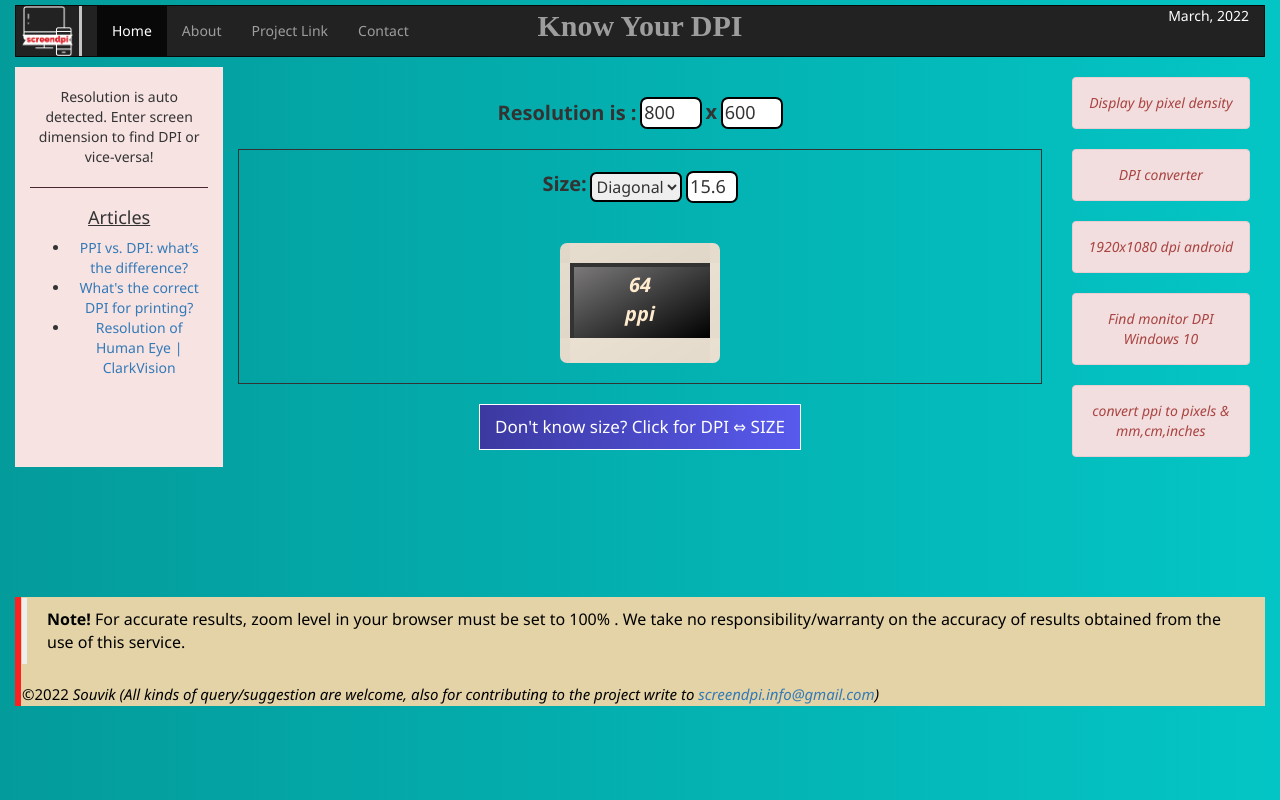
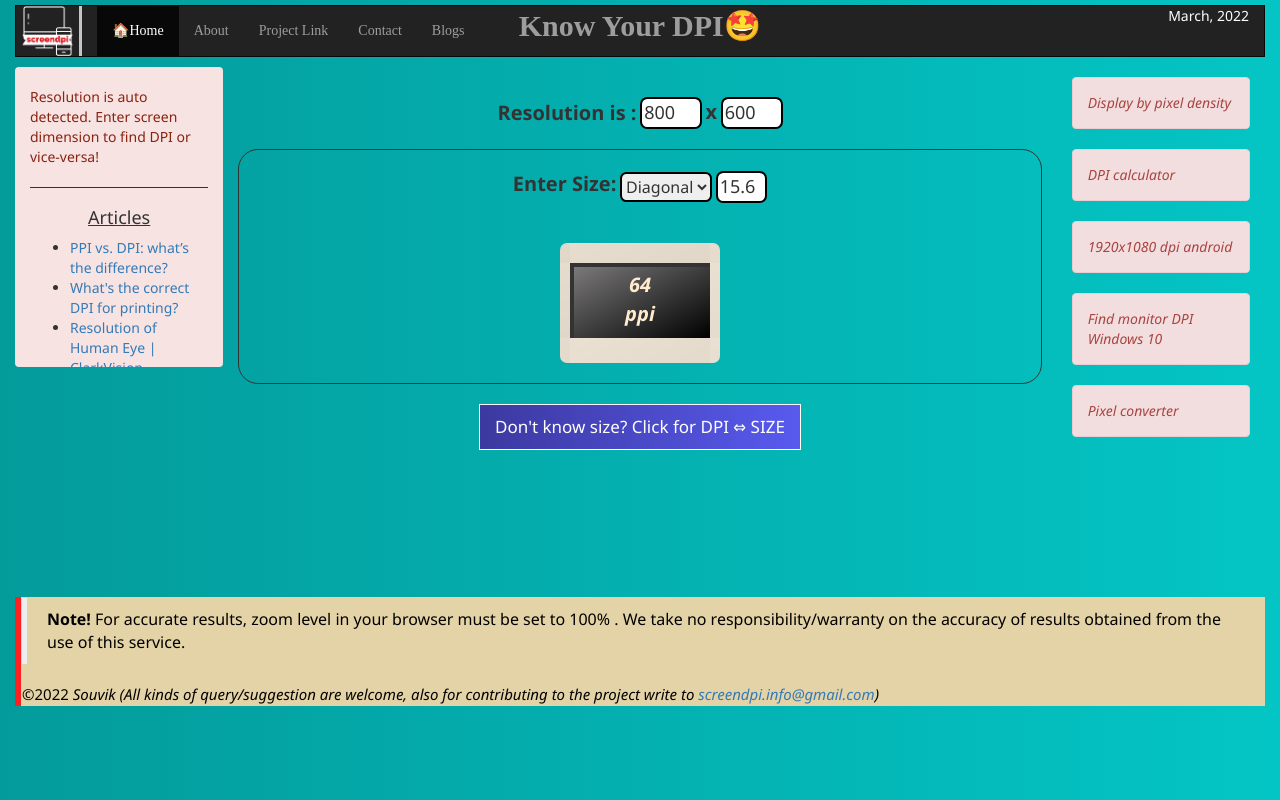
Before and after one commit to souvikxyz/projkyd, a plain HTML site: page index.html in a window 1280 px wide. Drawn offline with nearby package versions, Linux system fonts and the light colour scheme; a web font is replaced by a local one.

Commit message:
Update index.html

```diff
--- a/index.html
+++ b/index.html
@@ -18,6 +18,7 @@
   <script src="https://maxcdn.bootstrapcdn.com/bootstrap/3.4.1/js/bootstrap.min.js"></script>
   <link rel="stylesheet" href="css/style.css">
   <script type="text/javascript" src="js/functionality.js" defer></script>
+  <link href='https://fonts.googleapis.com/css?family=Capriola' rel='stylesheet'>
   <style>
     .navbar {
       margin-bottom: 0;
@@ -56,8 +57,8 @@
   <div class="container-fluid">
     <div class="navbar-header">
       <div class="navbar-brand">
-      <p class="navbar-text"><b>Know Your DPI</b></p>
-      <img  src="assets/logotemp.png" alt="check screen dpi" style="height:50px;width: 60px;">
+      <p class="navbar-text" ><b>Know Your DPI&#129321;</b></p>
+      <img  src="assets/logotemp.png" alt="check screen dpi" style="height:50px; width: 60px;">
 
     </div>
     <button type="button" class="navbar-toggle" data-toggle="collapse" data-target="#myNavbar">
@@ -67,11 +68,12 @@
     </button>
     </div>
     <div class="collapse navbar-collapse" id="myNavbar">
-      <ul class="nav navbar-nav">
-        <li class="active"><a href="index.html">Home</a></li>
+      <ul class="nav navbar-nav" style="font-family: Capriola;">
+        <li class="active"><a href="index.html">&#127968;Home</a></li>
         <li><a href="about.html">About</a></li>
         <li><a href="project.html">Project Link</a></li>
         <li><a href="contact.html">Contact</a></li>
+        <li><a href="blogs.html">Blogs</a></li>
       </ul>
       <ul class="nav navbar-nav navbar-right">
         <li><p id="date" style="color: white;"></p></li>
@@ -86,12 +88,12 @@
   let month = months[today.getMonth()];
   document.getElementById("date").innerHTML = month+', '+Year;
   </script>
-<div class="container-fluid text-center">
+<div class="container-fluid ">
   <div class="row content">
-    <div class="col-sm-2 sidenav" style="background-color: rgb(248, 227, 227);margin-top: 10px;height: 400px;">
-      <p>Resolution is auto detected. Enter screen dimension to find DPI or vice-versa!</p>
+    <div class="col-sm-2 sidenav" style="background-color:rgb(248, 227, 227);margin-top: 10px;max-height:300px;border-radius: 4px;overflow-y:auto;">
+      <p style="color:rgb(136, 35, 17) ;">Resolution is auto detected. Enter screen dimension to find DPI or vice-versa!</p>
       <hr>
-           <h4><u>Articles</u></h4>
+           <h4 style="text-align: center;"><u>Articles</u></h4>
             <ul>
                 <li><a href="https://99designs.com/blog/tips/ppi-vs-dpi-whats-the-difference/">PPI vs. DPI: what’s the difference?</a></li>
                 <li><a href="http://resources.printhandbook.com/pages/dpi-for-printing.php">What's the correct DPI for printing?</a></li>
@@ -104,13 +106,13 @@
         <br><br>
             <strong id='first_run' style="font-size:20px;">Resolution is : </strong>
             <div id="res_container" > <input type="text" id="width_value" oninput="resolution();"> <strong style="font-size:20px;"> x</strong> <input type="text" id="length_value" oninput="resolution();"></div>
-            <div id="box-border" style="border: 0.4px solid;padding: 20px 0px 20px 0px; margin:20px 0 20px 0;justify-content: center;position:relative;width:100%;">
+            <div id="box-border" style="border: 0.4px solid;padding: 20px 0px 20px 0px; margin:20px 0 20px 0;border-radius: 20px;justify-content: center;position:relative;width:100%;">
 
               <div id="main" style="padding-bottom: 20px;">
                 ----
             </div>
             <div id="top" class="text-center" style="display:inline-block;">
-                <div id='op1' style="display:none;" ><strong style="font-size:20px;">Size:</strong>
+                <div id='op1' style="display:none;" ><strong style="font-size:20px;">Enter Size:</strong>
                     <select id = "myList" class='sameLine' onchange = "size2dpi();" >  <!--can be made hoverable-->
                         <option> Diagonal </option>
                         <option> Width </option>
@@ -119,7 +121,7 @@
                     <input type="text" class='sameLine' id="size" placeholder="size" value=15.6 oninput="size2dpi()"><br>
                 </div>
                 <div id='op2' style="display:none;" >
-                  <strong style="font-size:20px;">DPI # </strong> <input type="text" id="dpi" placeholder="dpi" value=75  oninput="dpi2size()"><br>
+                  <strong style="font-size:20px;">Enter Display DPI # </strong> <input type="text" id="dpi" placeholder="dpi" value=75  oninput="dpi2size()"><br>
                 </div>
             </div>
             <div class="centerScreen" >
@@ -142,7 +144,7 @@
         <p><em>Display by pixel density</em></p>
       </div>
       <div class="alert alert-danger">
-        <p><em>DPI converter</em></p>
+        <p><em>DPI calculator</em></p>
       </div>
       <div class="alert alert-danger">
         <p><em>1920x1080 dpi android</em></p>
@@ -151,7 +153,7 @@
         <p><em>Find monitor DPI Windows 10</em></p>
       </div>
       <div class="alert alert-danger">
-        <p><em>convert ppi to pixels & mm,cm,inches</em></p>
+        <p><em>Pixel converter</em></p>
       </div>
     </div>
   </div>
```
